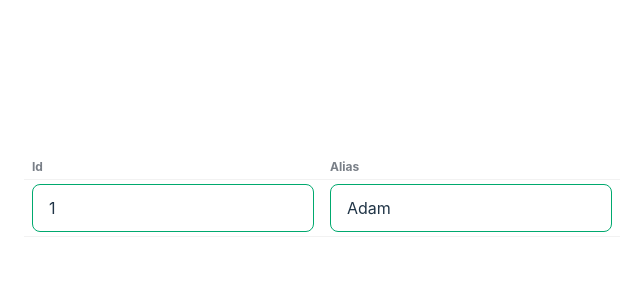
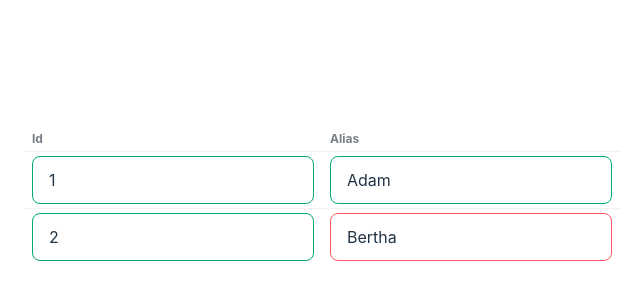
Before and after one commit to Oshulten/ChatRoom, a React (Vite) app in the folder ChatRoomFrontend/: page / in a window 1280 px wide. Shown: the part 204-504 px from the top of the page, without its empty margins (318-961 px from the left). Built offline with nearby package versions, Linux system fonts and the light colour scheme.

Commit message:
feat: add second row

```diff
--- a/ChatRoomFrontend/src/components/DataTable.tsx
+++ b/ChatRoomFrontend/src/components/DataTable.tsx
@@ -69,6 +69,20 @@ export function UserDataRow() {
         console.log(newUsers);
     }
 
+    const handleChangeIdSecond = (newValue: string) => {
+        const newUser: User = { ...users[1], id: newValue };
+        const newUsers = [...users.slice(0, 1), newUser];
+        setUsers(newUsers);
+        console.log(newUsers);
+    }
+
+    const handleChangeAliasSecond = (newValue: string) => {
+        const newUser: User = { ...users[1], alias: newValue };
+        const newUsers = [...users.slice(0, 1), newUser];
+        setUsers(newUsers);
+        console.log(newUsers);
+    }
+
     return (
         <div className="overflow-x-auto">
             <table className="table table-xs">
@@ -87,14 +101,14 @@ export function UserDataRow() {
                             <StringDataCell value={users[0].alias} onChange={handleChangeAliasFirst} validationPattern={lengthPattern(0, 4)}></StringDataCell>
                         </td>
                     </tr>
-                    {/* <tr>
+                    <tr>
                         <td>
                             <StringDataCell value={users[1].id} onChange={handleChangeIdSecond} validationPattern={lengthPattern(0, 4)}></StringDataCell>
                         </td>
                         <td>
                             <StringDataCell value={users[1].alias} onChange={handleChangeAliasSecond} validationPattern={lengthPattern(0, 4)}></StringDataCell>
                         </td>
-                    </tr> */}
+                    </tr>
                 </tbody>
             </table>
         </div>
```
